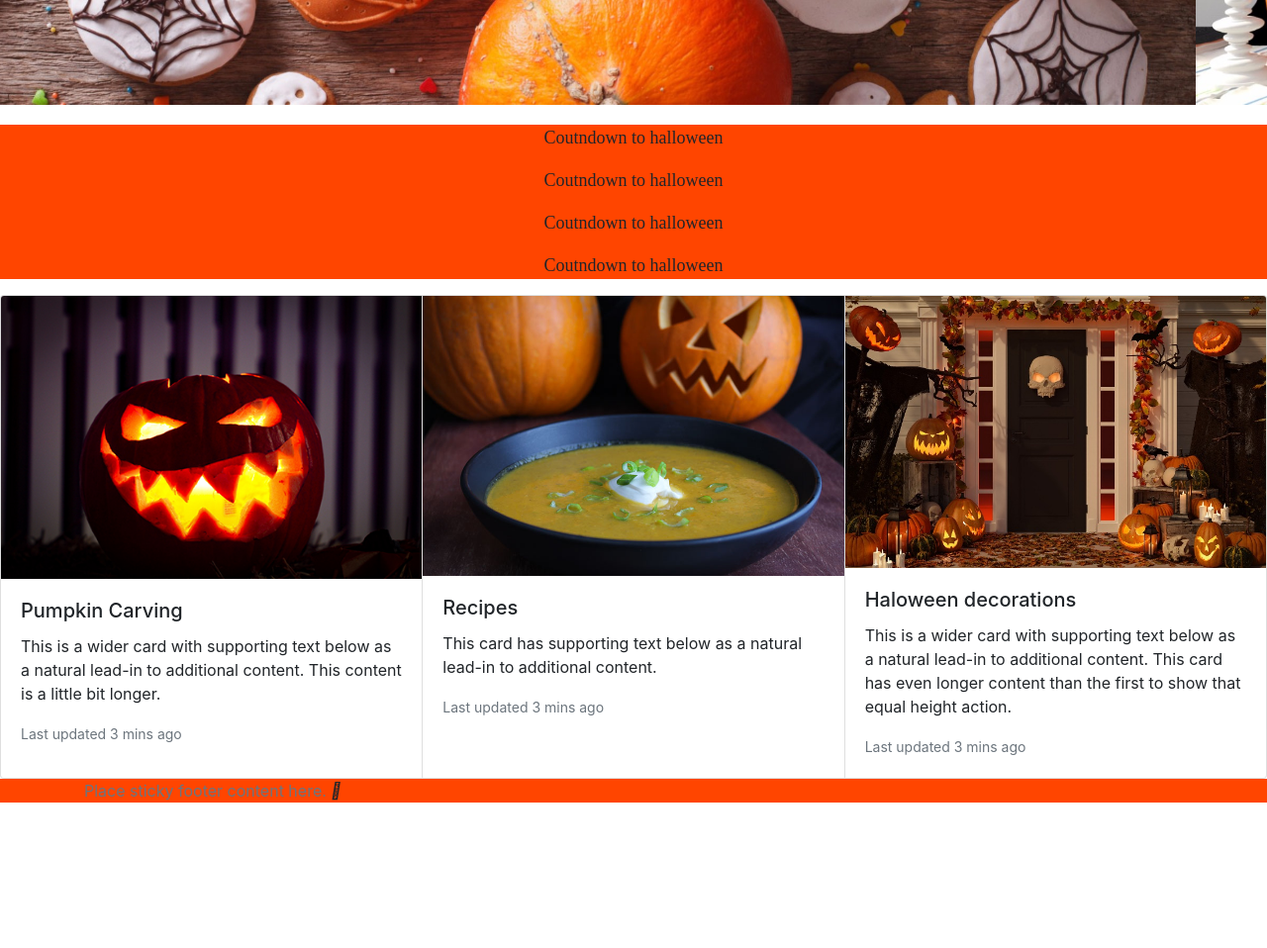
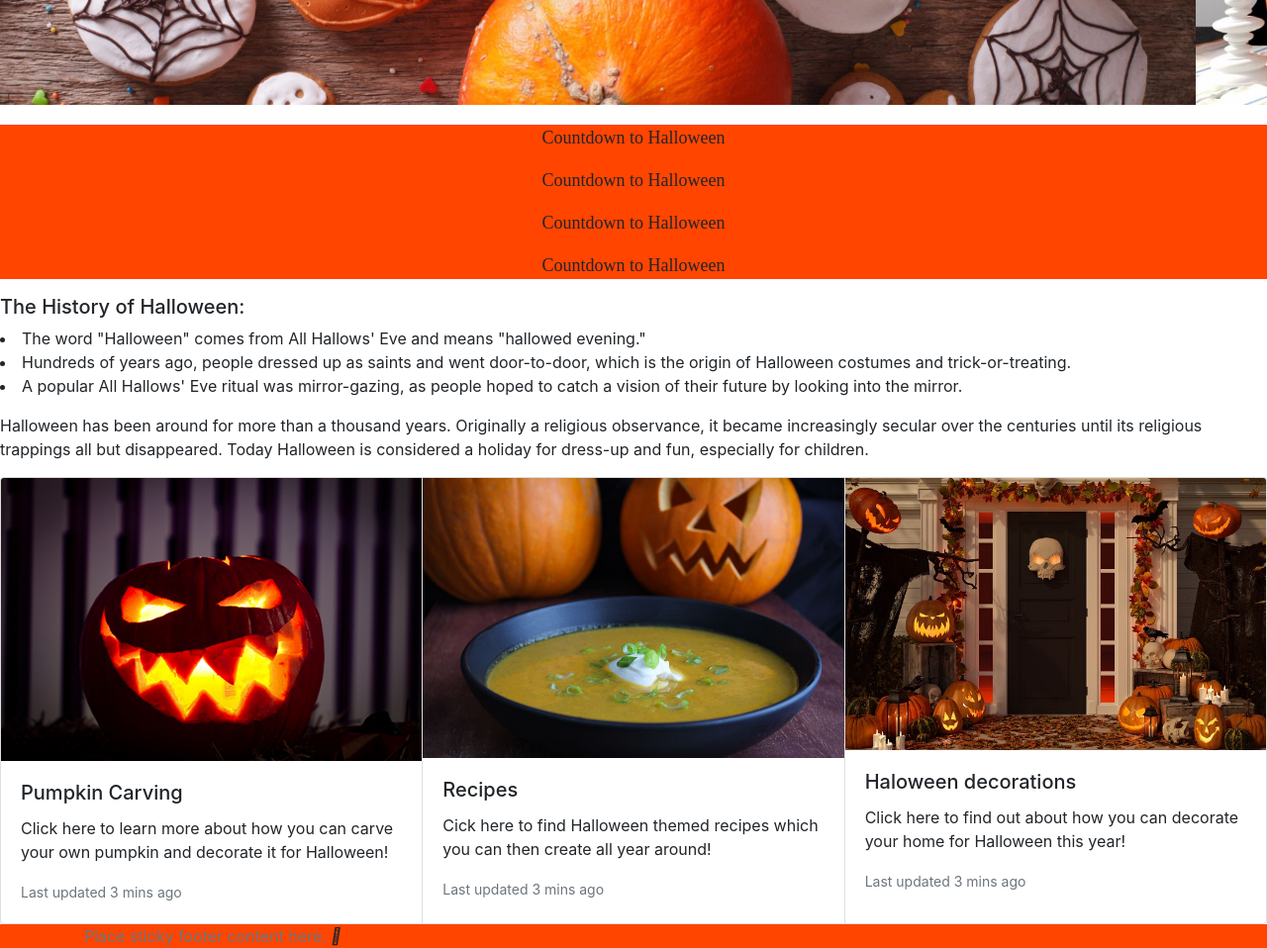
Before and after one commit to emmaSpedding2022/Halloween, a plain HTML site: page index.html in a window 1280 px wide. Shown: the part 280-1238 px from the top of the page at 99% size. Before the commit the page ends 1091 px from the top, so only its background shows below. Drawn offline with nearby package versions, Linux system fonts and the light colour scheme; a web font is replaced by a local one.

Commit message:
Update index.html
Added:
-Text below the images
-Text in the middle
-changed the 'countdown to Halloween'
-added recipe.html... ect to the #

```diff
--- a/index.html
+++ b/index.html
@@ -41,13 +41,13 @@
           <a class="nav-link" href="#">Home <span class="sr-only">(current)</span></a>
         </li>
         <li class="nav-item">
-          <a class="nav-link" href="#">Recipes</a>
+          <a class="nav-link" href="recipes.html">Recipes</a>
         </li>
         <li class="nav-item">
-          <a class="nav-link" href="#">Decorating</a>
+          <a class="nav-link" href="decorating.html">Decorating</a>
         </li>
         <li class="nav-item">
-          <a class="nav-link" href="#">Pumkin Carving</a>
+          <a class="nav-link" href="carving.html">Pumkin Carving</a>
         </li>
         <li class="nav-item dropdown">
           <a class="nav-link dropdown-toggle" href="#" role="button" data-toggle="dropdown" aria-expanded="false">
@@ -89,12 +89,20 @@
 
   <!-- div for the coutdown to halloween =  -->
   <div id = "countdown" >
-    <p>Coutndown to halloween </p>
-    <p>Coutndown to halloween </p>
-    <p>Coutndown to halloween </p>
-    <p>Coutndown to halloween </p>
+    <p>Countdown to Halloween </p>
+    <p>Countdown to Halloween </p>
+    <p>Countdown to Halloween </p>
+    <p>Countdown to Halloween </p>
+  </div>
+  <p> <H5> The History of Halloween:</H5>
+    <li> The word "Halloween" comes from All Hallows' Eve and means "hallowed evening." </li>
+    <li> Hundreds of years ago, people dressed up as saints and went door-to-door, which is the origin of Halloween costumes and trick-or-treating.</li>
+    <li> A popular All Hallows' Eve ritual was mirror-gazing, as people hoped to catch a vision of their future by looking into the mirror. </li>
+  </p>
 
-  </div>
+  <p>Halloween has been around for more than a thousand years. Originally a religious observance, it became increasingly secular over the centuries until its religious trappings all but disappeared. Today Halloween is considered a holiday for dress-up and fun, especially for children.
+  </p>
+
 
   <!-- start card to display 3 feature items   -->
   <!-- start card to display 3 feature items   -->
@@ -103,7 +111,7 @@
       <img src="./images/pumpkin.jpg" class="card-img-top" alt="...">
       <div class="card-body">
         <h5 class="card-title">Pumpkin Carving</h5>
-        <p class="card-text">This is a wider card with supporting text below as a natural lead-in to additional content. This content is a little bit longer.</p>
+        <p class="card-text"> Click here to learn more about how you can carve your own pumpkin and decorate it for Halloween!</p>
         <p class="card-text"><small class="text-muted">Last updated 3 mins ago</small></p>
       </div>
     </div>
@@ -111,7 +119,7 @@
       <img src="./images/recipes.jpg" class="card-img-top" alt="...">
       <div class="card-body">
         <h5 class="card-title">Recipes</h5>
-        <p class="card-text">This card has supporting text below as a natural lead-in to additional content.</p>
+        <p class="card-text"> Cick here to find Halloween themed recipes which you can then create all year around!</p>
         <p class="card-text"><small class="text-muted">Last updated 3 mins ago</small></p>
       </div>
     </div>
@@ -119,7 +127,7 @@
       <img src="./images/decorations.jpg" class="card-img-top" alt="...">
       <div class="card-body">
         <h5 class="card-title">Haloween decorations</h5>
-        <p class="card-text">This is a wider card with supporting text below as a natural lead-in to additional content. This card has even longer content than the first to show that equal height action.</p>
+        <p class="card-text"> Click here to find out about how you can decorate your home for Halloween this year!</p>
         <p class="card-text"><small class="text-muted">Last updated 3 mins ago</small></p>
       </div>
     </div>
```
